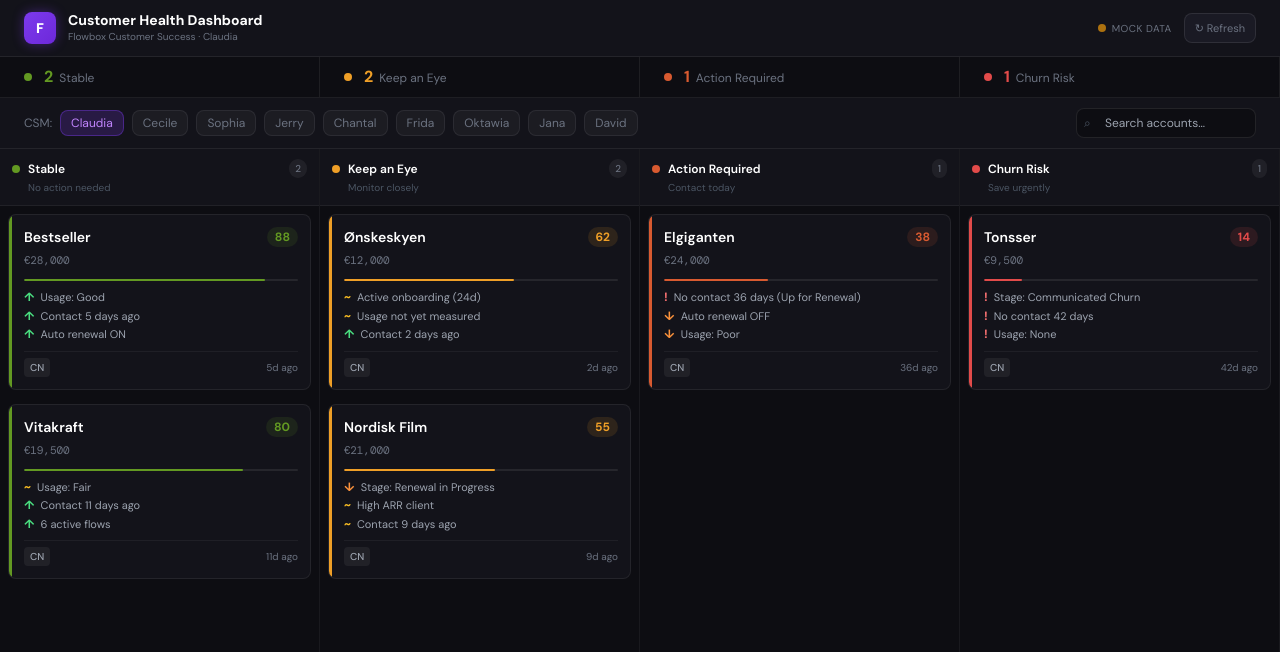
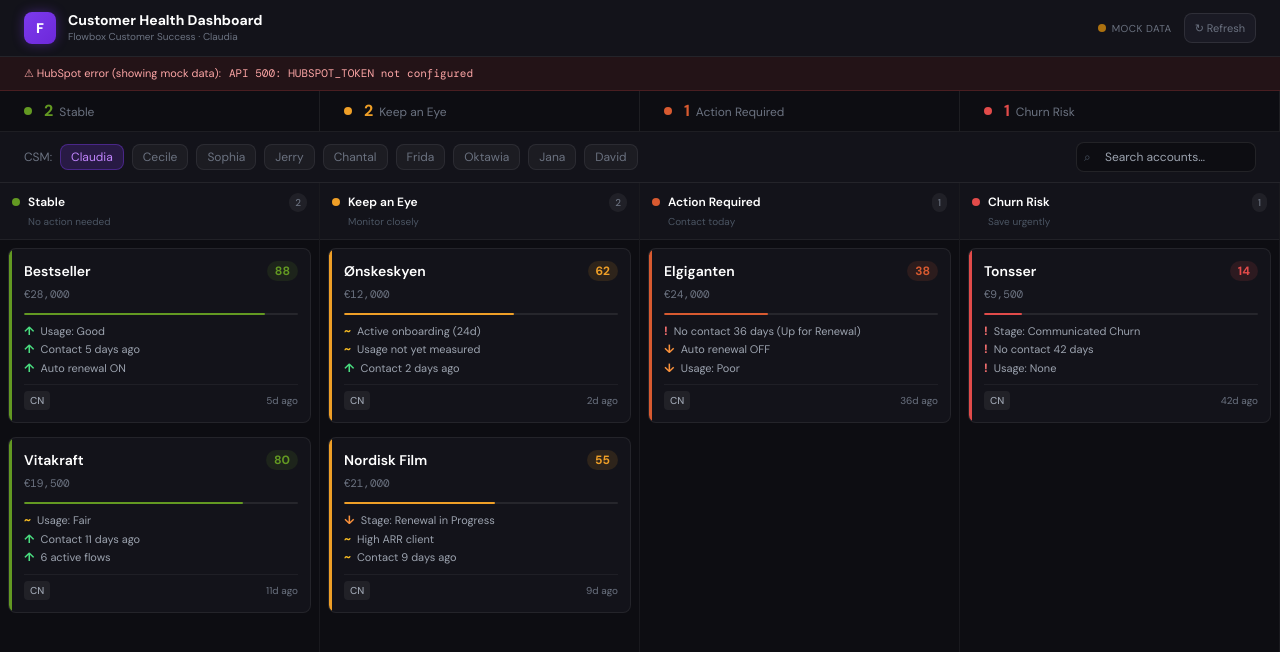
Before and after one commit to adrianafs/customer-health-dashboard, a Next.js app: page / in a window 1280 px wide. Shown: the top 652 px of the page. Built offline with nearby package versions, Linux system fonts and the light colour scheme; no server answers; a web font is replaced by a local one.

Commit message:
feat: clau x2

```diff
--- a/app/page.tsx
+++ b/app/page.tsx
@@ -18,6 +18,7 @@
 export default function Dashboard() {
   const [clients, setClients] = useState<Client[]>(mockClients)
   const [loading, setLoading] = useState(false)
+  const [apiError, setApiError] = useState<string | null>(null)
   const [dataSource, setDataSource] = useState<'mock' | 'hubspot'>('mock')
   const [selectedClient, setSelectedClient] = useState<Client | null>(null)
   const [activeCsmId, setActiveCsmId] = useState<string>(DEFAULT_CSM.ownerId)
@@ -25,18 +26,24 @@
 
   const loadData = useCallback(async (ownerId: string) => {
     setLoading(true)
+    setApiError(null)
     try {
       const res = await fetch(`/api/hubspot/companies?owner=${ownerId}`)
-      if (res.ok) {
-        const data = await res.json()
-        if (Array.isArray(data) && data.length > 0) {
-          setClients(data)
-          setDataSource('hubspot')
-          return
-        }
+      const data = await res.json()
+      if (!res.ok) {
+        setApiError(`API ${res.status}: ${data?.error ?? 'unknown error'}`)
+      } else if (Array.isArray(data) && data.length > 0) {
+        setClients(data)
+        setDataSource('hubspot')
+        setLoading(false)
+        return
+      } else {
+        setApiError(`HubSpot returned 0 deals for owner ${ownerId}`)
       }
-    } catch { /* fall through to mock */ }
-    // fallback: filter mock by csm name
+    } catch (e) {
+      setApiError(`Network error: ${String(e)}`)
+    }
+    // fallback to mock
     const csmEntry = CSM_LIST.find(c => c.ownerId === ownerId)
     setClients(csmEntry ? mockClients.filter(c => c.csm === csmEntry.name) : mockClients)
     setDataSource('mock')
@@ -100,6 +107,15 @@
           </button>
         </div>
       </header>
+
+      {/* Error banner */}
+      {apiError && (
+        <div className="shrink-0 px-6 py-2 text-[11px] flex items-center gap-2"
+          style={{ backgroundColor: 'rgba(226,75,74,0.1)', borderBottom: '1px solid rgba(226,75,74,0.2)', color: '#fca5a5' }}>
+          <span>⚠ HubSpot error (showing mock data):</span>
+          <span className="font-mono truncate">{apiError}</span>
+        </div>
+      )}
 
       {/* Stats bar */}
       <div className="shrink-0 flex" style={{ borderBottom: '1px solid rgba(255,255,255,0.07)' }}>
```
